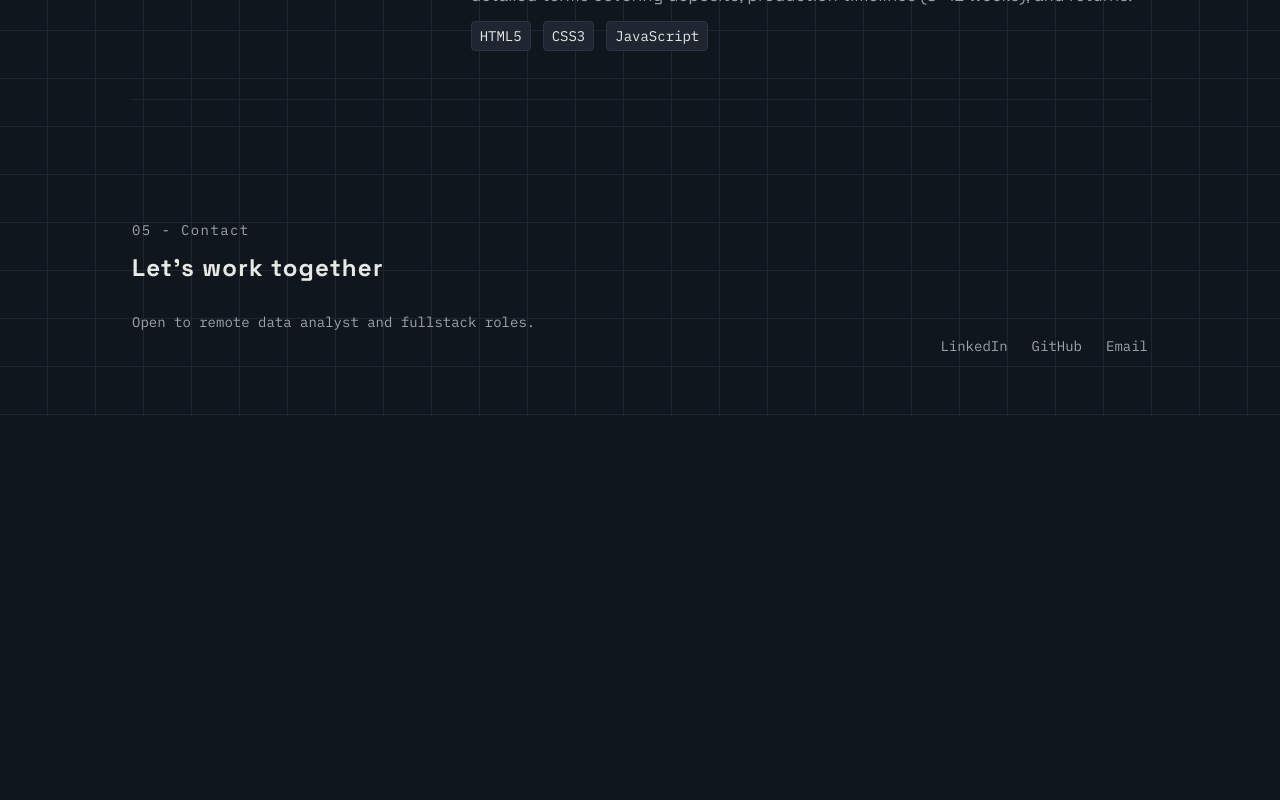
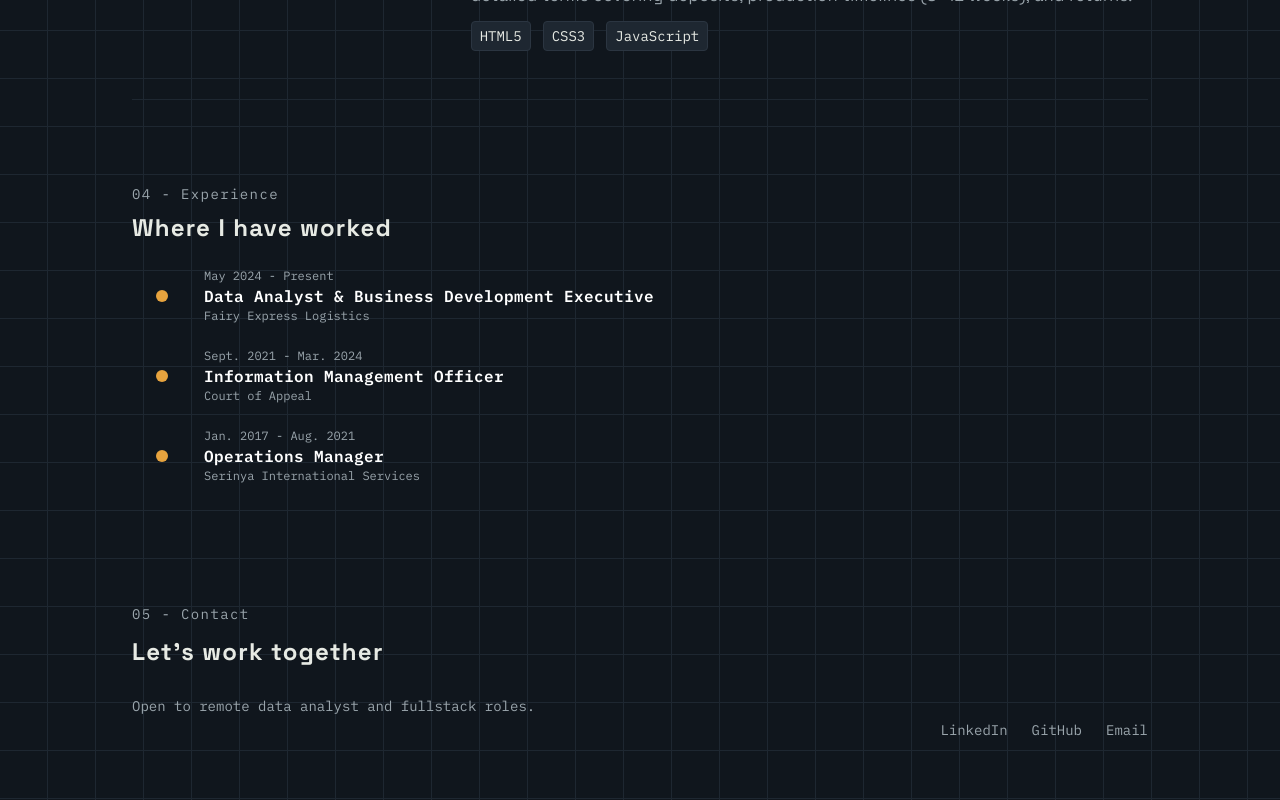
Before and after one commit to koakpet/kohly-akpet, a Next.js app: page / in a window 1280 px wide. Shown: the part 2177-2977 px from the top of the page. Before the commit the page ends 2593 px from the top, so only its background shows below. Built offline with nearby package versions, Linux system fonts and the light colour scheme.

Commit message:
Completed work on Experience.jsx

```diff
--- a/src/app/page.js
+++ b/src/app/page.js
@@ -2,6 +2,7 @@ import Hero from "@/components/Hero";
 import About from "@/components/About";
 import Skills from "@/components/Skills";
 import Projects from "@/components/Projects";
+import Experience from "@/components/Experience";
 import Contact from "@/components/Contact";
 
 export default function Home() {
@@ -11,6 +12,7 @@ export default function Home() {
       <About />
       <Skills />
       <Projects />
+      <Experience />
       <Contact />
     </div>
   );
--- /dev/null
+++ b/src/components/Experience.jsx
@@ -0,0 +1,68 @@
+const experience = [
+  {
+    company: "Fairy Express Logistics",
+    role: "Data Analyst & Business Development Executive",
+    time: "May 2024 - Present",
+    achievements: [
+      "Built the company's first centralized Power BI dashboard for monitoring logistics, financial and business performance which improved management visibility into delivery operations, revenue trends, and operational performance.",
+    ],
+  },
+  {
+    company: "Court of Appeal",
+    role: "Information Management Officer",
+    time: "Sept. 2021 - Mar. 2024",
+    achievements: [
+      "Managed analysis and reporting of records to improve accuracy, accountability, and operational visibility; which included introducing Excel-based reporting that reduced manual record preparation and improved reporting accuracy, improved visibility into cooperative financial and operational performance through structured dashboards and reports, and enhancing data quality and record management by implementing standardized data collection and validation practices.",
+      "Designed and created the CoAMPCS-Portal to manage members financial record and transaaction, which reduced human error by 96% and drastically increased productivity and efficency",
+    ],
+  },
+  {
+    company: "Serinya International Services",
+    role: "Operations Manager",
+    time: "Jan. 2017 - Aug. 2021",
+    achievements: [
+      "Managed production, sales, and inventory data to improve operational efficiency and planning; which included monitoring production workflows and identifying process improvement opportunities, preparing weekly and monthly management reports to support decision-making, and working with management to optimize inventory levels and reduce material waste. ",
+      "Tracked sales performance and customer orders to improve operational planning; documented business processes and recommended workflow improvements; supported budgeting and operational planning with data-driven insights; and collaborated with production and administrative teams to improve data accuracy and reporting.",
+    ],
+  },
+];
+
+export default function Experience() {
+  return (
+    <>
+      <section id="experience" className="my-21">
+        <div className="flex flex-col gap-2">
+          <div className="mono text-sm tracking-widest text-[#9aa5ac]">
+            04 - Experience
+          </div>
+          <div className="text-2xl font-black tracking-wider">
+            Where I have worked
+          </div>
+        </div>
+
+        {experience.map((experience) => {
+          return (
+            <div
+              key={experience.company}
+              className="mt-6 mx-6 flex gap-9 items-center"
+            >
+              <div className="bg-[#e7a33e] h-3 w-3 rounded-lg"></div>
+              <div>
+                <p className="mono text-[#9aa5ac] text-xs font-extralight">
+                  {experience.time}
+                  <br />
+                  <span className="text-white text-base tracking-wide font-semibold">
+                    {experience.role}
+                  </span>
+
+                  <br />
+                  <span className="font-light">{experience.company}</span>
+                </p>
+              </div>
+            </div>
+          );
+        })}
+      </section>
+    </>
+  );
+}
--- a/src/components/Skills.jsx
+++ b/src/components/Skills.jsx
@@ -28,7 +28,7 @@ const skills = [
 export default function Skills() {
   return (
     <>
-      <section id="projects" className="my-21">
+      <section id="skills" className="my-21">
         <div className="flex flex-col gap-2">
           <div className="mono text-sm tracking-widest text-[#9aa5ac]">
             02 - Skills
```
